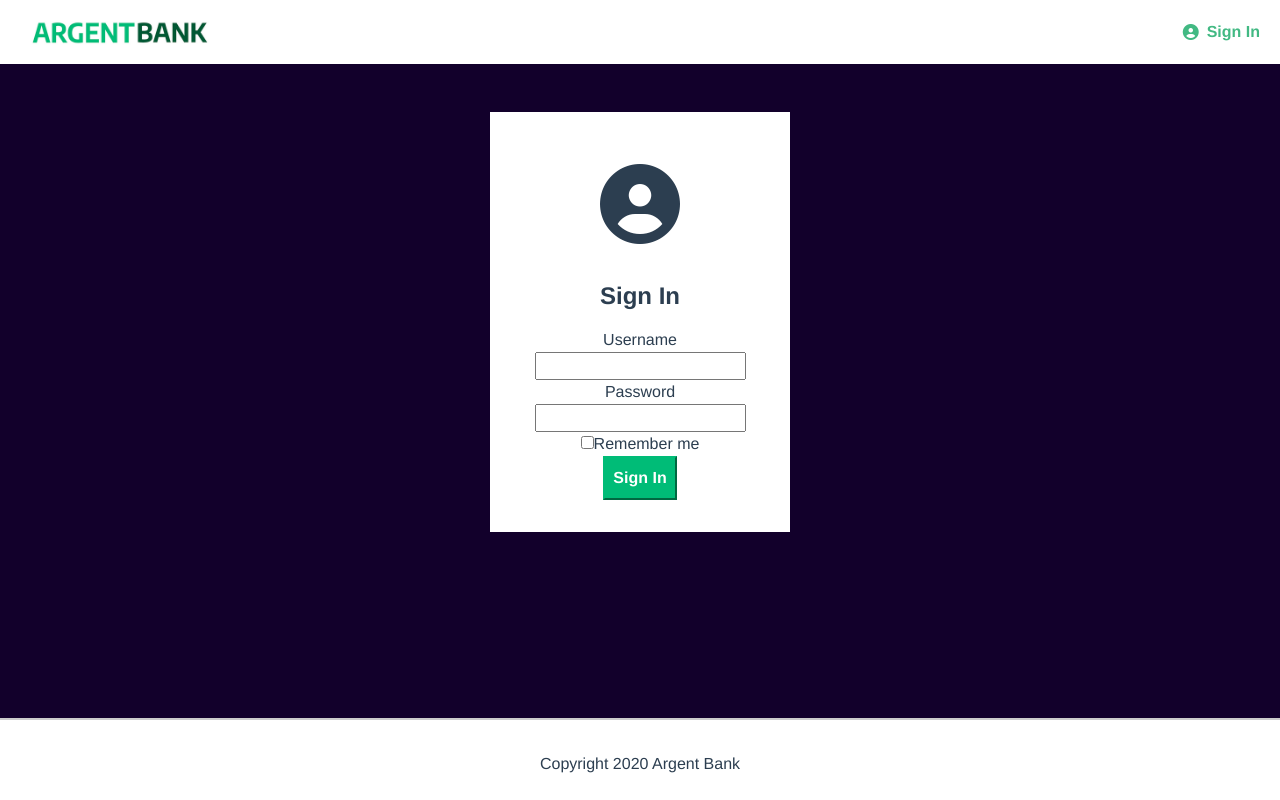
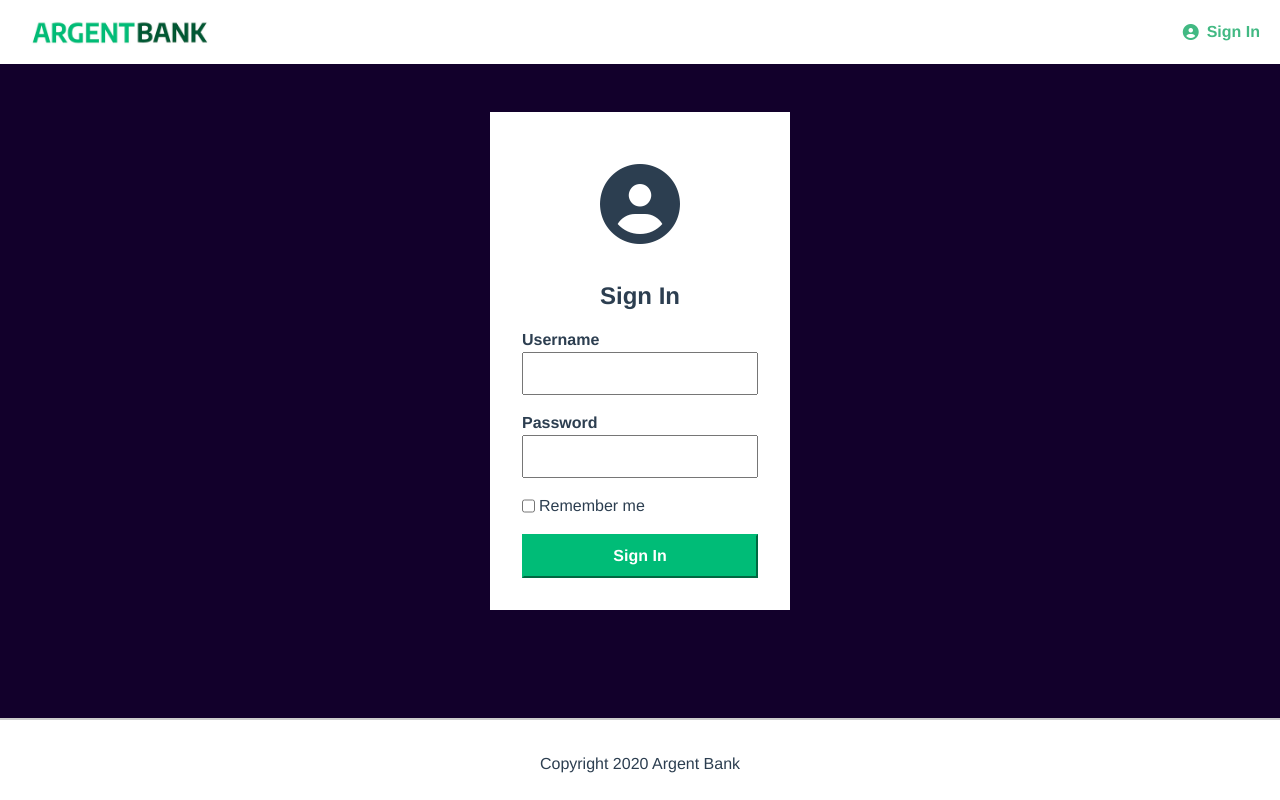
Before and after one commit to Julien-Ba/project13, a React (Vite) app in the folder argent-bank/client/: page /login in a window 1280 px wide. Built offline with nearby package versions, Linux system fonts and the light colour scheme.

Commit message:
fixed login layout

```diff
--- a/argent-bank/client/src/pages/login/login.scss
+++ b/argent-bank/client/src/pages/login/login.scss
@@ -1,13 +1,13 @@
 @use '../../style/colors';
 
 .login {
+    padding: 3rem;
+
     &__content {
-        box-sizing: border-box;
-        background-color: colors.$light;
         width: 300px;
         margin-inline: auto;
-        margin-top: 3rem;
         padding: 2rem;
+        background-color: colors.$light;
     }
 
     &__icon {
@@ -22,15 +22,19 @@
 }
 
 .login__form {
-    &[class|='input'] {
+    display: flex;
+    flex-direction: column;
+    gap: 1rem;
+
+    [class|='input'] {
+        display: flex;
+
         &[class$='wrapper'] {
-            display: flex;
             flex-direction: column;
             text-align: left;
-            margin-bottom: 1rem;
 
             input {
-                padding: 5px;
+                padding: 0.3125rem;
                 font-size: 1.2rem;
             }
 
@@ -40,11 +44,7 @@
         }
 
         &[class$='remember'] {
-            display: flex;
-
-            label {
-                margin-left: 0.25rem;
-            }
+            gap: 0.25rem;
         }
     }
 
```
